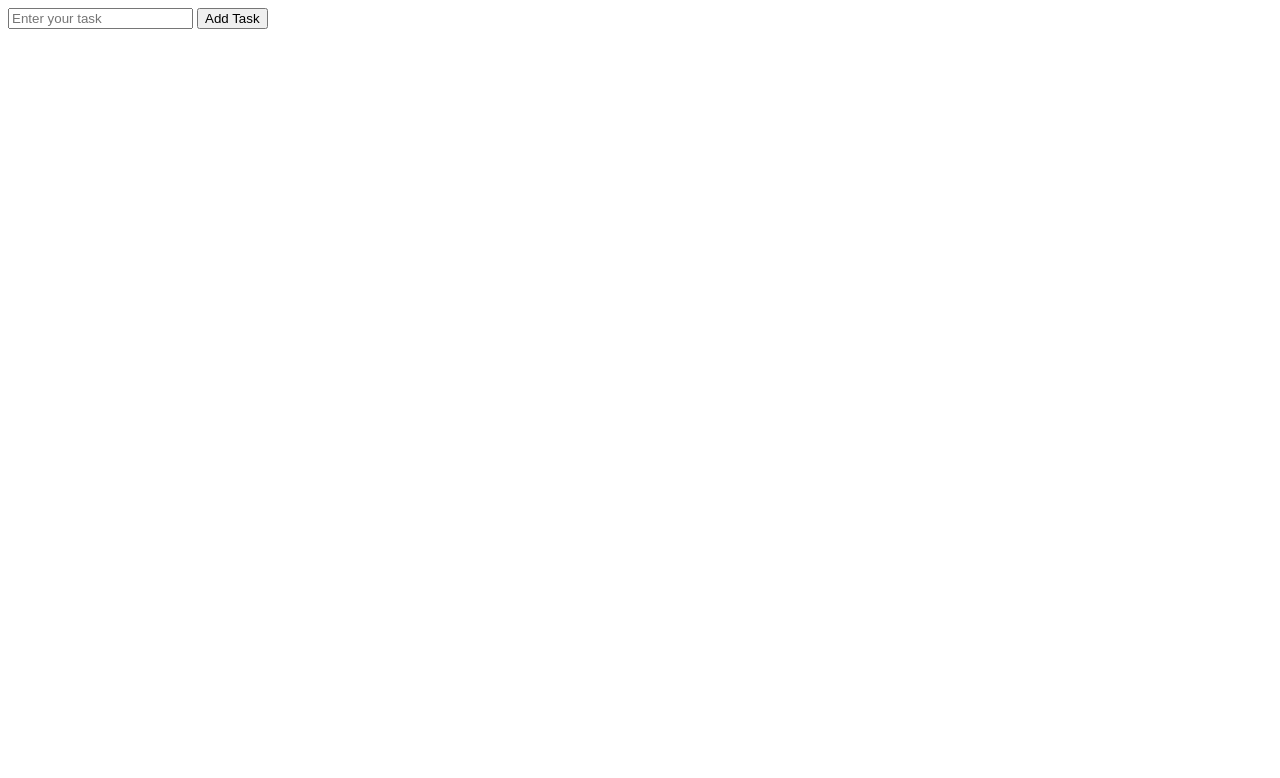
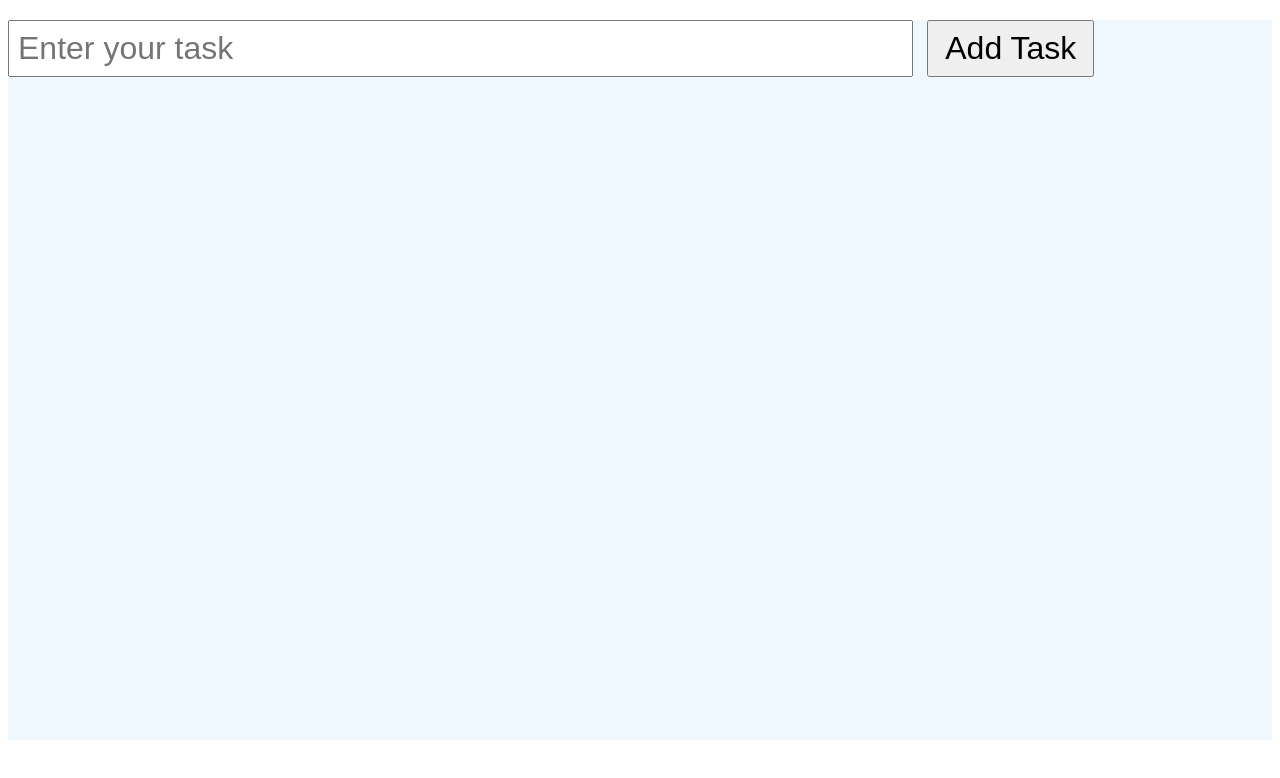
Before and after one commit to nidger/to-do-list, a plain HTML site: page index.html in a window 1280 px wide. Drawn offline with Linux system fonts and the light colour scheme.

Commit message:
basic css

```diff
--- a/index.html
+++ b/index.html
@@ -3,6 +3,7 @@
 <head>
   <meta charset="UTF-8">
   <meta name="viewport" content="width=device-width, initial-scale=1.0">
+  <link rel="stylesheet" href="style.css">
   <title>To Do List</title>
 </head>
 <body>
--- /dev/null
+++ b/style.css
@@ -0,0 +1,27 @@
+.container {
+  background-color: aliceblue;
+  max-width: 80rem;
+  height: 90vh;
+  margin: 20px auto;
+  padding 20px;
+  font-family: Arial, Helvetica, sans-serif;
+}
+
+#taskInput {
+  padding: 8px;
+  font-size: 32px;
+  width: 70%;
+  margin-right: 10px;
+}
+
+#addButton {
+  padding: 8px 16px;
+  font-size: 32px;
+  cursor: pointer;
+}
+
+#taskList {
+  margin-top: 20px;
+  list-style-type: none;
+  padding: 0;
+}
```
